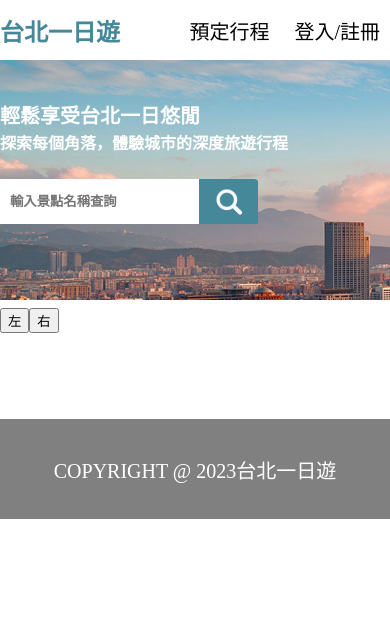
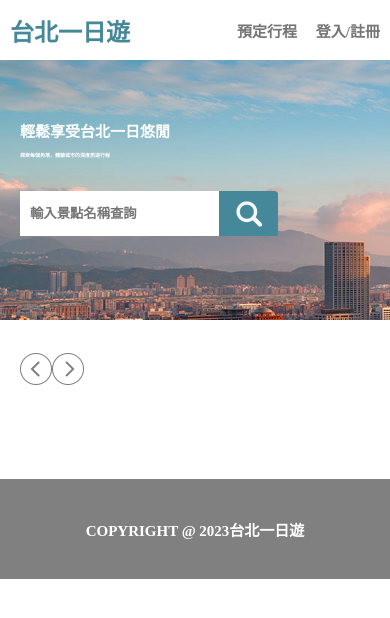
Before and after one commit to lark1987/TaipeiDayTrip, a Flask app: page / in a window 390 px wide. Shown: the top 618 px of the page. Run offline with Flask 3, Linux system fonts and the light colour scheme; data that the repository does not hold is empty.

Commit message:
0908-1518

```diff
--- a/static/index.css
+++ b/static/index.css
@@ -1,29 +1,47 @@
 
-body{font-family:"微軟正黑體";font-size:20px;
-      margin:0;display:flex;justify-content:center;}
-.container{width:1200px;display:flex;flex-direction: column;}
+body{font-family:"微軟正黑體";font-size:20px;font-weight:bold;
+      color:rgb(120, 116, 116);
+      margin:0;}
 
 header{height:60px;width:100%;background-color: white;
       position:fixed;left:0;top:0; z-index:100;
       display:flex;justify-content:center;}
-.header_content{width:1200px;display:flex;justify-content:space-between;align-items:center;}
-.header_LOGO{color:#458899;font-size:1.5rem;font-weight:bold;}
-.header_option{margin:10px;}
+.header_content{width:1200px;padding:10px;
+      display:flex;justify-content:space-between;align-items:center;}
+.header_LOGO{color:#458899;font-size:1.5rem;}
+/* .header_option{margin:10px;} */
+
+
+footer{width:100%;height:100px;background-color: grey;color:white;
+      position:relative;left:0;bottom:0;
+      display:flex;justify-content:center;align-items:center;
+}
+
+
+.container{display:flex;justify-content:center;padding: 20px;}
+.container_content{width:1200px;}
+/* display:flex;flex-direction: column; */
+
 
 .banner{background-image:url("./image/image_101.png");background-size:cover;
         width:100%;height:300px;
         position:absolute;left:0;z-index:-1;}
 .banner_content{color:white;font-weight:bold;
                 position:relative;top: 100px;}
-.banner_smalltext{font-size:1rem;line-height:30px;}
+.banner_smalltext{font-size:10px;line-height:30px;}
 
 .search_container{display:flex; margin-top:20px;}
 #search_input{font-weight:bold; border:none; padding: 10px 10px;}
 
-.mrt_list{height:50px;display:flex;align-items:center;width: 100%;}
 
-.main{margin:20px 0;
-      display:grid;
+.scroll_container {display:flex;margin-top:200px ;width: 100%;}
+.list_container {overflow-x: hidden;white-space: nowrap;display:flex; }
+.list_container li {list-style: none;margin:0 10px;}
+
+
+
+.main{margin:20px auto;
+      display:grid;justify-content:center;justify-items:center;
       grid-template-areas:
       "t t t t"
       "t t t t"
@@ -32,40 +50,44 @@ header{height:60px;width:100%;background-color: white;
       grid-template-rows:1fr 1fr 1fr;
       grid-template-columns:1fr 1fr 1fr 1fr ; }
 
-.attraction{width:280px;}
-.attraction img{width:100%;height:200px;object-fit:cover;}
-      /* position:relative;bottom:40%;z-index: -1; */
-
+.attraction{width:280px;margin-bottom:20px;}
+.img_container{width:100%;position:relative;}
+.attraction img{width:100%;height:200px;object-fit:cover;display: block;
+}
 .attraction_name{
-      line-height:50px;
+      position: absolute;bottom:0;left: 0;right: 0;;z-index: 1;
       display:flex;align-items:center;
-      padding-left:10px;
-      background-color: rgba(34, 33, 33, 0.683);
-      color: white;font-weight:bold; }
-
+      line-height:50px;padding-left:10px;
+      color: white;font-weight:bold;background-color: rgba(34, 33, 33, 0.683);
+ }
 .attraction_info{
       line-height:50px;
       display:flex;align-items:center;justify-content:space-between;
       border:1px solid #000;padding:0 10px;}
 
 
-footer{width:100%;position:relative;left:0;bottom:0;z-index:-1;
-      height:100px;background-color: grey;color:white;
-      display:flex;justify-content:center;align-items:center;
-}
+
 
 
 @media screen and (max-width:1200px){
-      .main{display:grid;max-width:90%;
+      .container_content{width:100%;}
+      .main{max-width:60%;
+            display:grid;
             grid-template-areas:
-            "t t";}
+            "t t"
+            "t t"
+            "t t"
+            "t t"
+            "t t"
+            "t t";
+            grid-template-columns:1fr 1fr;
+      }
 }
 
 @media screen and (max-width:600px){
-      .main{display:flex;flex-direction:column;row-gap:20px;max-width:90%;}
+      body{font-size:15px;}
+      /* .container_content{max-width:100%;} */
+      #gridContainer{display:flex;justify-content:center; flex-flow:column wrap;}
+      .main{display:flex;justify-content:center; flex-flow:column wrap;}
+      .banner_smalltext{font-size:5px;}
 }
-
-
-.scroll_container {display:flex; }
-.list_container {overflow-x: hidden;white-space: nowrap;display:flex; }
-.list_container li {list-style: none;margin:0 10px;}
--- a/static/index.js
+++ b/static/index.js
@@ -72,6 +72,9 @@ function handleData(data){
         let attractionDiv = document.createElement("div");
         attractionDiv.classList.add("attraction");
 
+        let img_container = document.createElement("div");
+        img_container.classList.add("img_container");
+
         // 載入景點圖片
         let PictureDiv = document.createElement("img");
         PictureDiv.setAttribute("src",item.images[0]);
@@ -81,6 +84,9 @@ function handleData(data){
         NameDiv.classList.add("attraction_name");
         let NameText = document.createTextNode(item.name);
         NameDiv.appendChild(NameText);
+
+        img_container.appendChild(PictureDiv);
+        img_container.appendChild(NameDiv);
 
          // 載入景點資訊
         let InfoDiv = document.createElement("div");
@@ -93,8 +99,7 @@ function handleData(data){
         InfoDiv.appendChild(span2);
 
         // 全部放進 main
-        attractionDiv.appendChild(PictureDiv);
-        attractionDiv.appendChild(NameDiv);
+        attractionDiv.appendChild(img_container);
         attractionDiv.appendChild(InfoDiv);
         mainDiv.appendChild(attractionDiv);
     });
--- a/templates/index.html
+++ b/templates/index.html
@@ -8,7 +8,7 @@
 </head>
 <body>
 
-    <div class="container">
+
     <header>
     <div class="header_content">
         <div class="header_LOGO">台北一日遊</div>
@@ -18,6 +18,9 @@
         </div>
     </div>
     </header>
+
+    <div class="container">
+    <div class="container_content">
 
 
         <div class="banner"></div>
@@ -29,23 +32,24 @@
             <img id="search_button" src="../static/image/search_button.png"></img>
             </div>
         </div>
-
-        <br><br><br><br><br><br><br>
         <br>
         <div class="scroll_container">
-            <button id="scroll_left">左</button>
-            <div class="list_container">
-            </div>
-            <button id="scroll_right">右</button>
+            <img id="scroll_left" src="../static/image/arrow_left.png"></img>
+            <div class="list_container"></div>
+            <img id="scroll_right" src="../static/image/arrow_right.png"></img>
         </div>
         <br>
         <div id="gridContainer"></div>
         <br>
-         <footer id="footer"> COPYRIGHT @ 2023台北一日遊 </footer>
+
     </div>
+    </div>
+
+         <footer id="footer"> COPYRIGHT @ 2023台北一日遊  </footer>
+
+
+</body>
 
 <script src="../static/index.js"></script>
 
-</body>
-
 </html>
```
Lines whose indentation alone changed are shown as unchanged.
